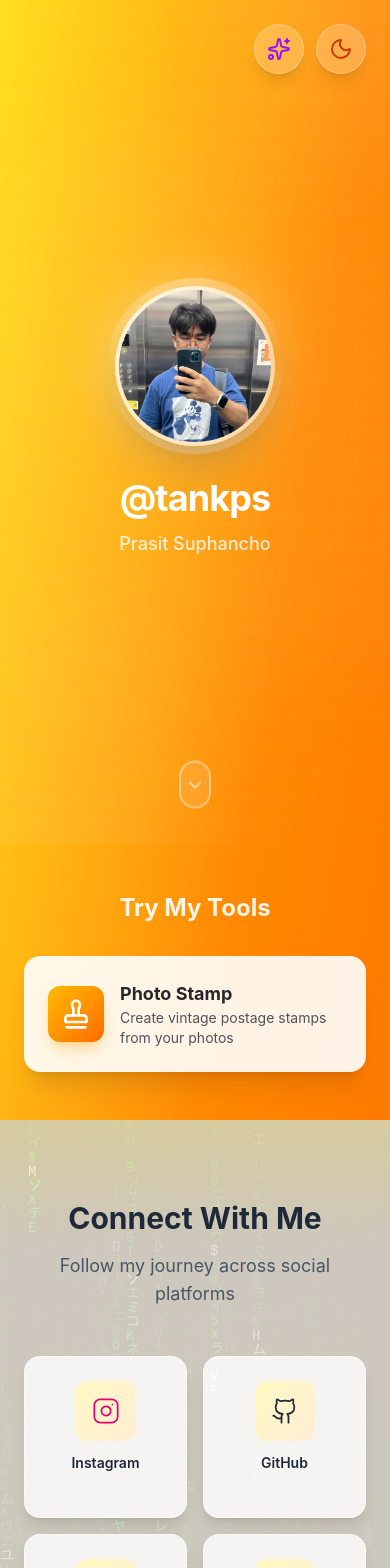
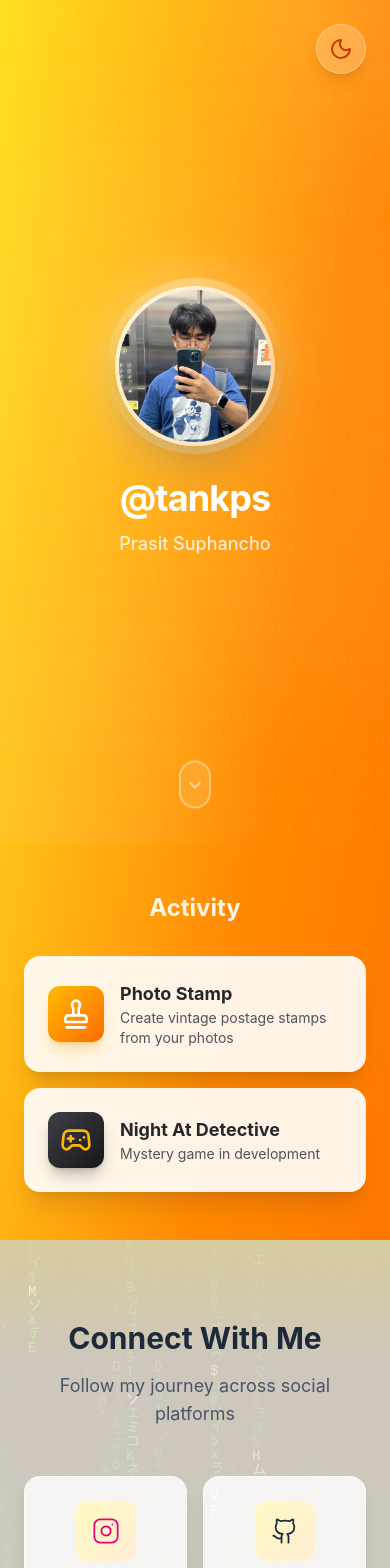
Before and after one commit to duckfollow/pedwork, a Next.js app: page / in a window 390 px wide. Shown: the top 1568 px of the page. Built offline with nearby package versions, Linux system fonts and the light colour scheme.

Commit message:
update activity section

```diff
--- a/src/app/page.tsx
+++ b/src/app/page.tsx
@@ -1,5 +1,5 @@
 import Link from "next/link";
-import { Stamp } from "lucide-react";
+import { Stamp, Gamepad2 } from "lucide-react";
 import ThemeToggle from "@/components/ThemeToggle";
 import ProfileHero from "@/components/ProfileHero";
 import SocialGrid from "@/components/SocialGrid";
@@ -68,12 +68,12 @@ export default function Home() {
         <section className="py-12 px-6">
           <div className="max-w-4xl mx-auto">
             <h2 className="text-center text-2xl md:text-3xl font-bold text-white/90 dark:text-white mb-8 animate-fade-in">
-              Try My Tools
+              Activity
             </h2>
-            <div className="flex justify-center">
+            <div className="flex flex-col sm:flex-row justify-center gap-4">
               <Link
                 href="/features/stamp"
-                className="group flex items-center gap-4 bg-white/90 dark:bg-zinc-800/90 backdrop-blur-xl rounded-2xl p-6 shadow-xl hover:shadow-2xl transition-all duration-300 hover:scale-105 animate-fade-in-up"
+                className="group flex items-center gap-4 bg-white/90 dark:bg-zinc-800/90 backdrop-blur-xl rounded-2xl p-6 shadow-xl hover:shadow-2xl transition-all duration-300 hover:scale-105 animate-fade-in-up w-full sm:w-72"
               >
                 <div className="p-3 bg-gradient-to-br from-amber-400 to-orange-500 rounded-xl shadow-lg shadow-amber-500/30 group-hover:shadow-amber-500/50 transition-shadow">
                   <Stamp className="w-8 h-8 text-white" />
@@ -87,6 +87,22 @@ export default function Home() {
                   </p>
                 </div>
               </Link>
+              <Link
+                href="/nad"
+                className="group flex items-center gap-4 bg-white/90 dark:bg-zinc-800/90 backdrop-blur-xl rounded-2xl p-6 shadow-xl hover:shadow-2xl transition-all duration-300 hover:scale-105 animate-fade-in-up w-full sm:w-72"
+              >
+                <div className="p-3 bg-gradient-to-br from-zinc-700 to-zinc-900 rounded-xl shadow-lg shadow-zinc-700/30 group-hover:shadow-amber-500/50 transition-shadow">
+                  <Gamepad2 className="w-8 h-8 text-amber-400" />
+                </div>
+                <div className="text-left">
+                  <h3 className="text-lg font-bold text-zinc-800 dark:text-zinc-100">
+                    Night At Detective
+                  </h3>
+                  <p className="text-sm text-zinc-600 dark:text-zinc-400">
+                    Mystery game in development
+                  </p>
+                </div>
+              </Link>
             </div>
           </div>
         </section>
--- a/src/components/ThemeToggle.tsx
+++ b/src/components/ThemeToggle.tsx
@@ -1,9 +1,14 @@
 "use client";
 
-import { useEffect, useState } from "react";
-import { Sun, Moon, Sparkles } from "lucide-react";
+import { useEffect, useState, useCallback } from "react";
+import { Sun, Moon } from "lucide-react";
 import { trackClick } from "@/lib/gtag";
-import Link from "next/link";
+
+const BUTTON_BASE_STYLES =
+  "p-3 rounded-full bg-white/20 backdrop-blur-md border border-white/30 shadow-lg";
+
+const BUTTON_INTERACTIVE_STYLES =
+  "dark:bg-black/20 dark:border-white/10 hover:shadow-xl hover:scale-110 active:scale-95 transition-all duration-300 group";
 
 export default function ThemeToggle() {
   const [isDark, setIsDark] = useState(false);
@@ -11,36 +16,29 @@ export default function ThemeToggle() {
 
   useEffect(() => {
     setMounted(true);
-    const theme = localStorage.getItem("theme");
-    const systemPrefersDark = window.matchMedia(
-      "(prefers-color-scheme: dark)"
-    ).matches;
-    const isDarkMode = theme === "dark" || (!theme && systemPrefersDark);
-    setIsDark(isDarkMode);
+
+    const savedTheme = localStorage.getItem("theme");
+    const systemPrefersDark = window.matchMedia("(prefers-color-scheme: dark)").matches;
+    const shouldBeDark = savedTheme === "dark" || (!savedTheme && systemPrefersDark);
+
+    setIsDark(shouldBeDark);
   }, []);
 
-  const toggleTheme = () => {
+  const toggleTheme = useCallback(() => {
     const newTheme = isDark ? "light" : "dark";
+
     setIsDark(!isDark);
     localStorage.setItem("theme", newTheme);
+    document.documentElement.classList.toggle("dark", newTheme === "dark");
 
-    // Track theme toggle event
     trackClick(`theme_toggle_${newTheme}`);
+  }, [isDark]);
 
-    if (newTheme === "dark") {
-      document.documentElement.classList.add("dark");
-    } else {
-      document.documentElement.classList.remove("dark");
-    }
-  };
-
+  // Skeleton loader while hydrating
   if (!mounted) {
     return (
-      <div className="fixed top-6 right-6 z-50 flex items-center gap-3">
-        <div className="p-3 rounded-full bg-white/20 backdrop-blur-md border border-white/30 shadow-lg">
-          <div className="w-6 h-6" />
-        </div>
-        <div className="p-3 rounded-full bg-white/20 backdrop-blur-md border border-white/30 shadow-lg">
+      <div className="fixed top-6 right-6 z-50">
+        <div className={BUTTON_BASE_STYLES}>
           <div className="w-6 h-6" />
         </div>
       </div>
@@ -48,22 +46,11 @@ export default function ThemeToggle() {
   }
 
   return (
-    <div className="fixed top-6 right-6 z-50 flex items-center gap-3">
-      {/* NAD Link Button */}
-      <Link
-        href="/nad"
-        onClick={() => trackClick("nad_button_click")}
-        className="p-3 rounded-full bg-white/20 dark:bg-black/20 backdrop-blur-md border border-white/30 dark:border-white/10 shadow-lg hover:shadow-xl hover:scale-110 active:scale-95 transition-all duration-300 group"
-        aria-label="NAD Page"
-      >
-        <Sparkles className="w-6 h-6 text-purple-600 dark:text-purple-400 group-hover:rotate-12 transition-transform duration-300" />
-      </Link>
-
-      {/* Theme Toggle Button */}
+    <div className="fixed top-6 right-6 z-50">
       <button
         onClick={toggleTheme}
-        className="p-3 rounded-full bg-white/20 dark:bg-black/20 backdrop-blur-md border border-white/30 dark:border-white/10 shadow-lg hover:shadow-xl hover:scale-110 active:scale-95 transition-all duration-300 group"
-        aria-label="Toggle theme"
+        className={`${BUTTON_BASE_STYLES} ${BUTTON_INTERACTIVE_STYLES}`}
+        aria-label={isDark ? "Switch to light mode" : "Switch to dark mode"}
       >
         {isDark ? (
           <Sun className="w-6 h-6 text-amber-300 group-hover:rotate-180 transition-transform duration-500" />
```
